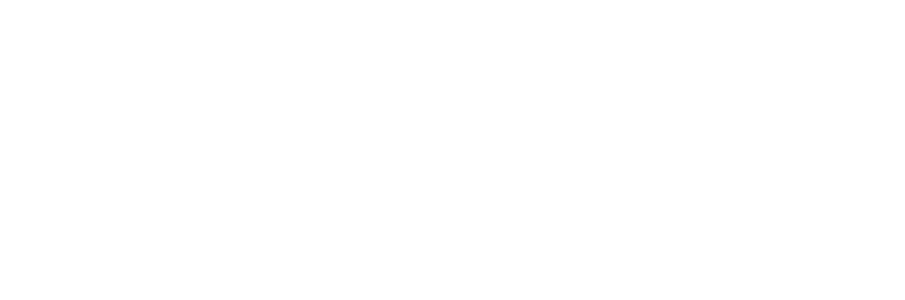
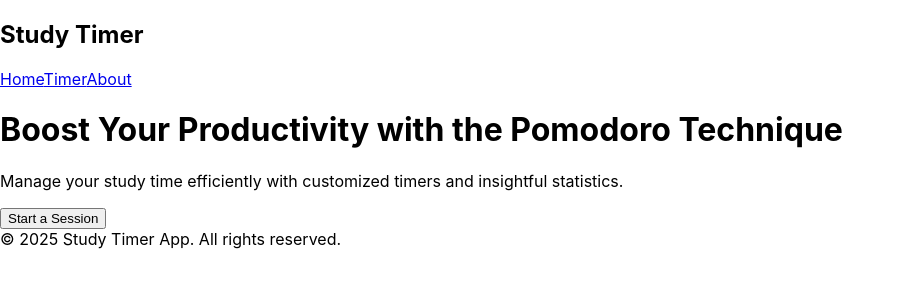
Before and after one commit to Sankalp13353/timmer-capstone, a React (Create React App) app: page / in a window 1280 px wide. Shown: the top 300 px of the page, without its empty margins (0-905 px from the left). Built offline with nearby package versions, Linux system fonts and the light colour scheme.

Commit message:
Folder Structure Made and home Page

```diff
--- a/src/App.js
+++ b/src/App.js
@@ -1,10 +1,27 @@
-import logo from './logo.svg';
-import './App.css';
+import React from 'react';
+import './styles/App.css';
 
 function App() {
   return (
     <div className="homePage">
+      <div class="navbar">
+      <h2>Study Timer</h2>
+      <div class="nav-links">
+        <a href="#">Home</a>
+        <a href="#">Timer</a>
+        <a href="#">About</a>
+      </div>
+    </div>
 
+    <div class="main">
+      <h1>Boost Your Productivity with the Pomodoro Technique</h1>
+      <p>Manage your study time efficiently with customized timers and insightful statistics.</p>
+      <button>Start a Session</button>
+    </div>
+
+    <div class="footer">
+      &copy; 2025 Study Timer App. All rights reserved.
+    </div>
     </div>
   );
 }
--- a/src/index.js
+++ b/src/index.js
@@ -1,6 +1,6 @@
 import React from 'react';
 import ReactDOM from 'react-dom/client';
-import './index.css';
+import './styles/index.css';
 import App from './App';
 import reportWebVitals from './reportWebVitals';
 
```
Also changed, not shown: src/styles/App.css (renamed from src/App.css), src/styles/index.css (renamed from src/index.css), 1 other file (tests, documents, lock files or other folders).
